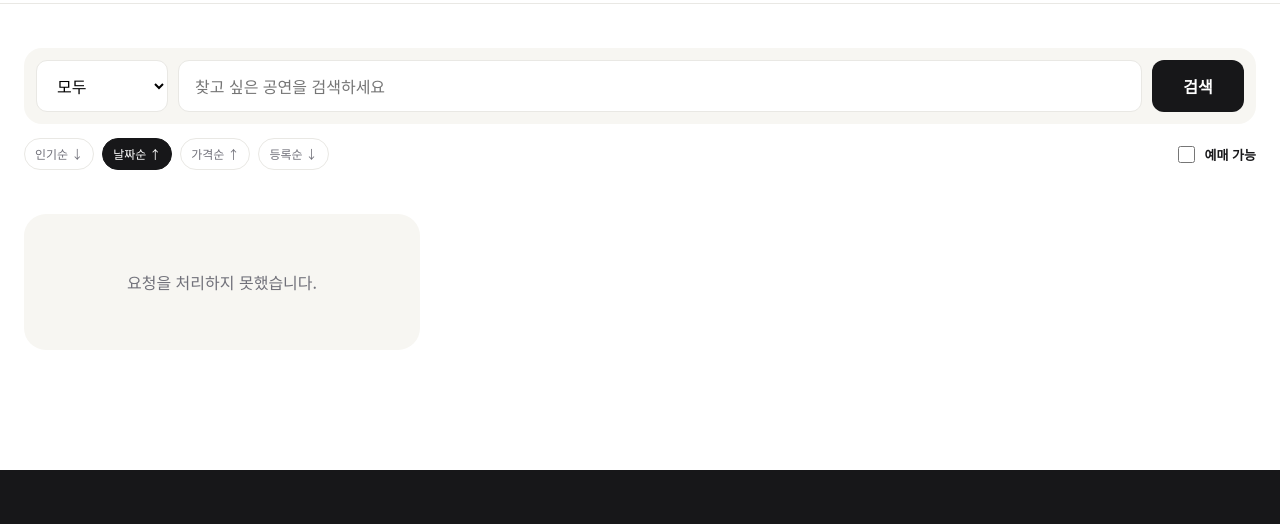
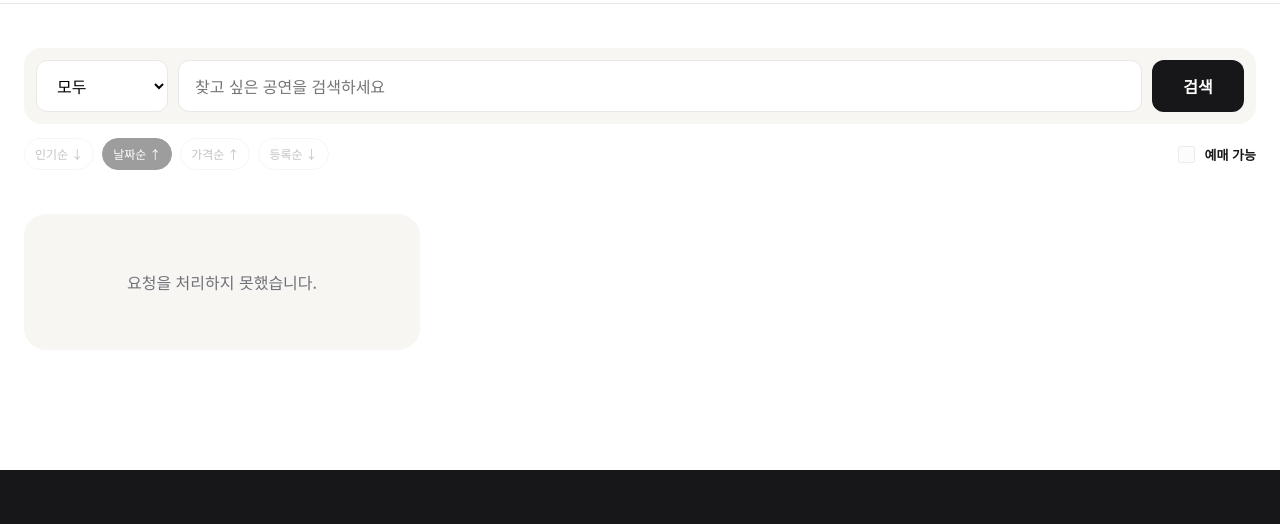
Before and after one commit to ms01park/livepocket, a website: page index.html in a window 1280 px wide. Shown: the part 72-596 px from the top of the page. Drawn offline with Linux system fonts and the light colour scheme; no server answers.

Commit message:
Disable home sorting controls

```diff
--- a/assets/styles.css
+++ b/assets/styles.css
@@ -72,6 +72,7 @@ body[data-page="login"] #header{display:none}
 
 /* Live Pocket historical requested updates */
 .show-badge,.poster-wrap>.genre-badge{border:1px solid rgba(255,255,255,.88);box-shadow:0 5px 16px rgba(0,0,0,.16)}
+.sort-row button:disabled,.bookable-filter input:disabled{opacity:.42;cursor:not-allowed}
 .show-badge.soldout,.pill.state-soldout{background:#df321f;color:#fff}
 .show-badge.before,.pill.state-before{background:#4776cf;color:#fff}
 .show-badge.closed,.pill.state-closed{background:#71717a;color:#fff}
--- a/index.html
+++ b/index.html
@@ -17,7 +17,7 @@
         <input type="hidden" name="sort" value="date-asc">
         <button class="btn dark" type="submit">검색</button>
       </form>
-      <div class="sort-row" aria-label="공연 정렬"><button type="button" data-sort-key="popular" data-direction="desc">인기순 <i>↓</i></button><button class="active" type="button" data-sort-key="date" data-direction="asc">날짜순 <i>↑</i></button><button type="button" data-sort-key="price" data-direction="asc">가격순 <i>↑</i></button><button type="button" data-sort-key="registered" data-direction="desc">등록순 <i>↓</i></button><label class="bookable-filter"><input type="checkbox" name="bookable" form="filters"> 예매 가능</label></div>
+      <div class="sort-row" aria-label="공연 정렬"><button type="button" data-sort-key="popular" data-direction="desc" disabled>인기순 <i>↓</i></button><button class="active" type="button" data-sort-key="date" data-direction="asc" disabled>날짜순 <i>↑</i></button><button type="button" data-sort-key="price" data-direction="asc" disabled>가격순 <i>↑</i></button><button type="button" data-sort-key="registered" data-direction="desc" disabled>등록순 <i>↓</i></button><label class="bookable-filter"><input type="checkbox" name="bookable" form="filters" disabled> 예매 가능</label></div>
       <div id="performance-grid" class="performance-grid" aria-live="polite"></div>
     </section>
   </main>
--- a/public/assets/styles.css
+++ b/public/assets/styles.css
@@ -72,6 +72,7 @@ body[data-page="login"] #header{display:none}
 
 /* Live Pocket historical requested updates */
 .show-badge,.poster-wrap>.genre-badge{border:1px solid rgba(255,255,255,.88);box-shadow:0 5px 16px rgba(0,0,0,.16)}
+.sort-row button:disabled,.bookable-filter input:disabled{opacity:.42;cursor:not-allowed}
 .show-badge.soldout,.pill.state-soldout{background:#df321f;color:#fff}
 .show-badge.before,.pill.state-before{background:#4776cf;color:#fff}
 .show-badge.closed,.pill.state-closed{background:#71717a;color:#fff}
```
Also changed, not shown: public/index.html (+1 -1 lines).
